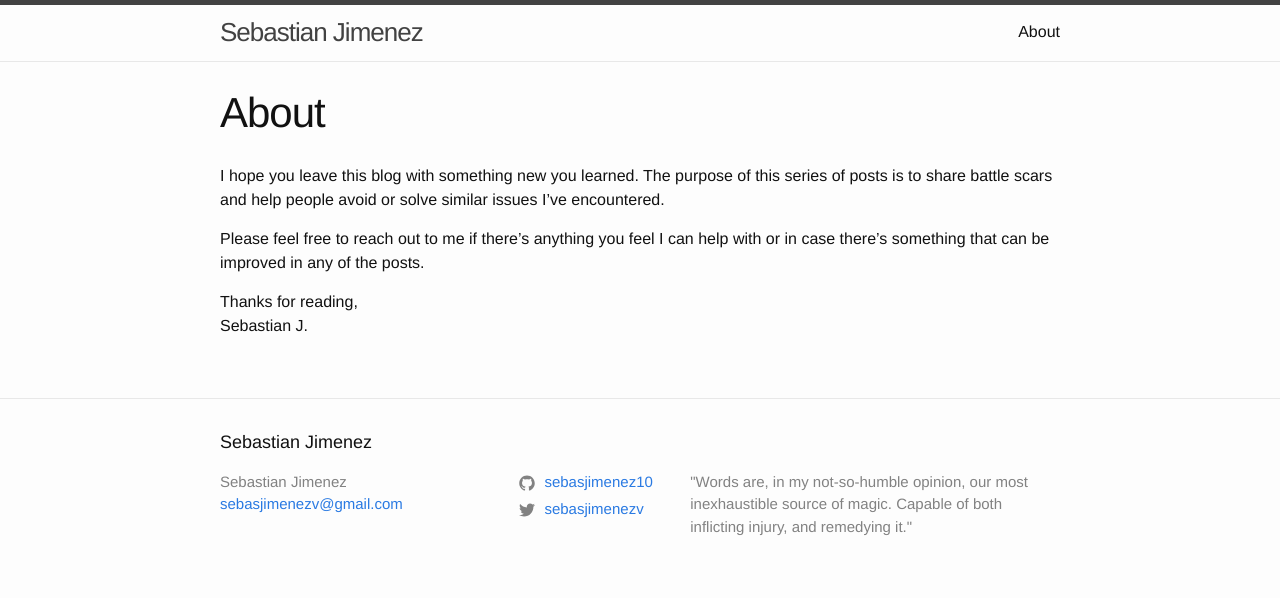
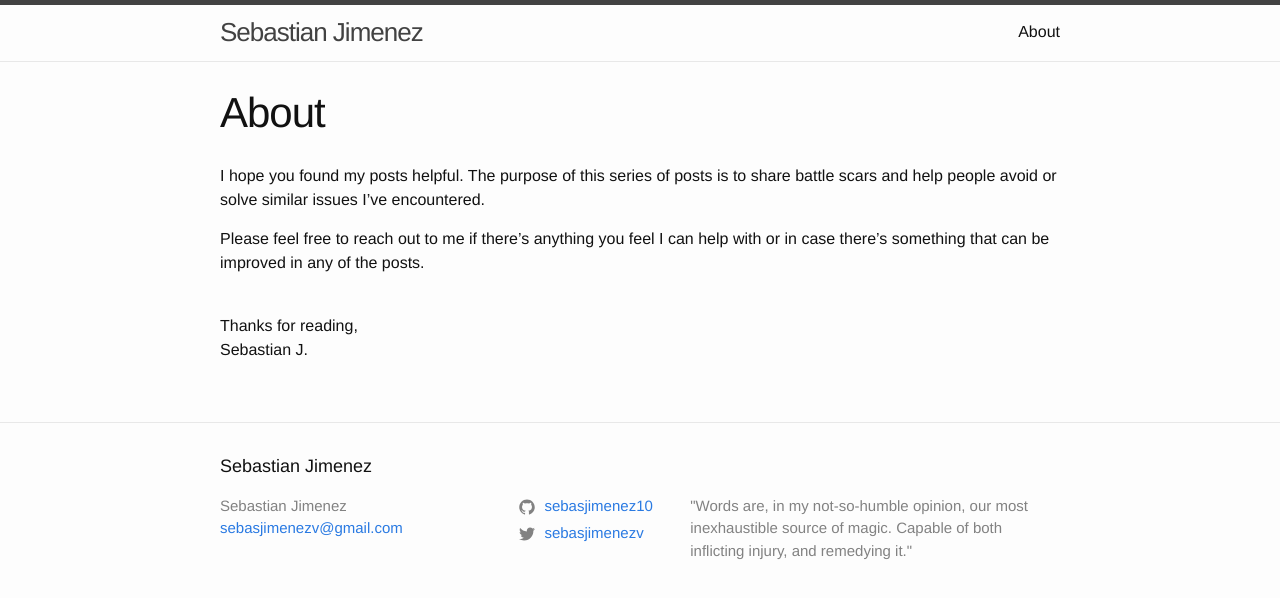
Before and after one commit to sebasjimenez10/sebasjimenez10.github.io, a Jekyll site: the page built from about.md, in a window 1280 px wide. Shown: the top 598 px of the page. Built offline with Jekyll 4.4.1, drawn with Linux system fonts in a browser that asks for light colours.

Commit message:
Updated about page

```diff
--- a/_drafts/rails-cache-null-store-isnt-so-null.markdown
+++ b/_drafts/rails-cache-null-store-isnt-so-null.markdown
@@ -2,7 +2,7 @@
 layout: post
 comments: true
 title:  "Rails Cache: Null Store isn't nil"
-date:   2017-11-09 17:52:16 -0500
+date:   2017-12-01 17:52:16 -0500
 categories: ruby rails cache
 ---
 Placeholder
--- a/about.md
+++ b/about.md
@@ -4,10 +4,11 @@ title: About
 permalink: /about/
 ---
 
-I hope you leave this blog with something new you learned. The purpose of this series of posts is to share battle scars and help people avoid or solve similar issues I've encountered.
+I hope you found my posts helpful. The purpose of this series of posts is to share battle scars and help people avoid or solve similar issues I've encountered.
 
 Please feel free to reach out to me if there's anything you feel I can help with or in case there's something that can be improved in any of the posts.
 
 
+<br>
 Thanks for reading,<br>
 Sebastian J.
--- a/docs/about/index.html
+++ b/docs/about/index.html
@@ -98,11 +98,12 @@
   </header>
 
   <div class="post-content">
-    <p>I hope you leave this blog with something new you learned. The purpose of this series of posts is to share battle scars and help people avoid or solve similar issues I’ve encountered.</p>
+    <p>I hope you found my posts helpful. The purpose of this series of posts is to share battle scars and help people avoid or solve similar issues I’ve encountered.</p>
 
 <p>Please feel free to reach out to me if there’s anything you feel I can help with or in case there’s something that can be improved in any of the posts.</p>
 
-<p>Thanks for reading,<br />
+<p><br />
+Thanks for reading,<br />
 Sebastian J.</p>
 
   </div>
--- a/docs/feed.xml
+++ b/docs/feed.xml
@@ -1,4 +1,4 @@
-<?xml version="1.0" encoding="utf-8"?><feed xmlns="http://www.w3.org/2005/Atom" ><generator uri="https://jekyllrb.com/" version="3.6.2">Jekyll</generator><link href="https://sebasjimenez10.github.io/blog/feed.xml" rel="self" type="application/atom+xml" /><link href="https://sebasjimenez10.github.io/blog/" rel="alternate" type="text/html" /><updated>2017-11-29T17:53:15-05:00</updated><id>https://sebasjimenez10.github.io/blog/</id><title type="html">Sebastian Jimenez</title><subtitle>&quot;Words are, in my not-so-humble opinion, our most inexhaustible source of magic. Capable of both inflicting injury, and remedying it.&quot;
+<?xml version="1.0" encoding="utf-8"?><feed xmlns="http://www.w3.org/2005/Atom" ><generator uri="https://jekyllrb.com/" version="3.6.2">Jekyll</generator><link href="https://sebasjimenez10.github.io/blog/feed.xml" rel="self" type="application/atom+xml" /><link href="https://sebasjimenez10.github.io/blog/" rel="alternate" type="text/html" /><updated>2017-11-29T18:00:38-05:00</updated><id>https://sebasjimenez10.github.io/blog/</id><title type="html">Sebastian Jimenez</title><subtitle>&quot;Words are, in my not-so-humble opinion, our most inexhaustible source of magic. Capable of both inflicting injury, and remedying it.&quot;
 </subtitle><entry><title type="html">Working with Postman Pre-request Scripts</title><link href="https://sebasjimenez10.github.io/blog/javascript/api/postman/2017/11/27/working-with-post-man-pre-request-scripts.html" rel="alternate" type="text/html" title="Working with Postman Pre-request Scripts" /><published>2017-11-27T12:10:00-05:00</published><updated>2017-11-27T12:10:00-05:00</updated><id>https://sebasjimenez10.github.io/blog/javascript/api/postman/2017/11/27/working-with-post-man-pre-request-scripts</id><content type="html" xml:base="https://sebasjimenez10.github.io/blog/javascript/api/postman/2017/11/27/working-with-post-man-pre-request-scripts.html">&lt;p&gt;For the past few weeks I’ve been working on the second version of the core API we have at &lt;a href=&quot;http://www.wellthie.com&quot;&gt;Wellthie&lt;/a&gt;. To make sure we’ve been covering what’s needed, we often check the progress with the product team, who is in charge of defining product features. This is a back and forth process, where it would be great if the product team plays around with the new APIs and sees the data the server puts together, which would increase the feedback quality enabling us to deliver faster improvements.&lt;/p&gt;
 
 &lt;p&gt;The idea behind this post is to share the way Postman allowed us to have a shared set of API calls, how the Postman’s Pre-request scripts feature solved the problem of having to manually copy and paste authentication headers in each API call and to point out some gotchas about the scripts you can write with Postman.&lt;/p&gt;
```
